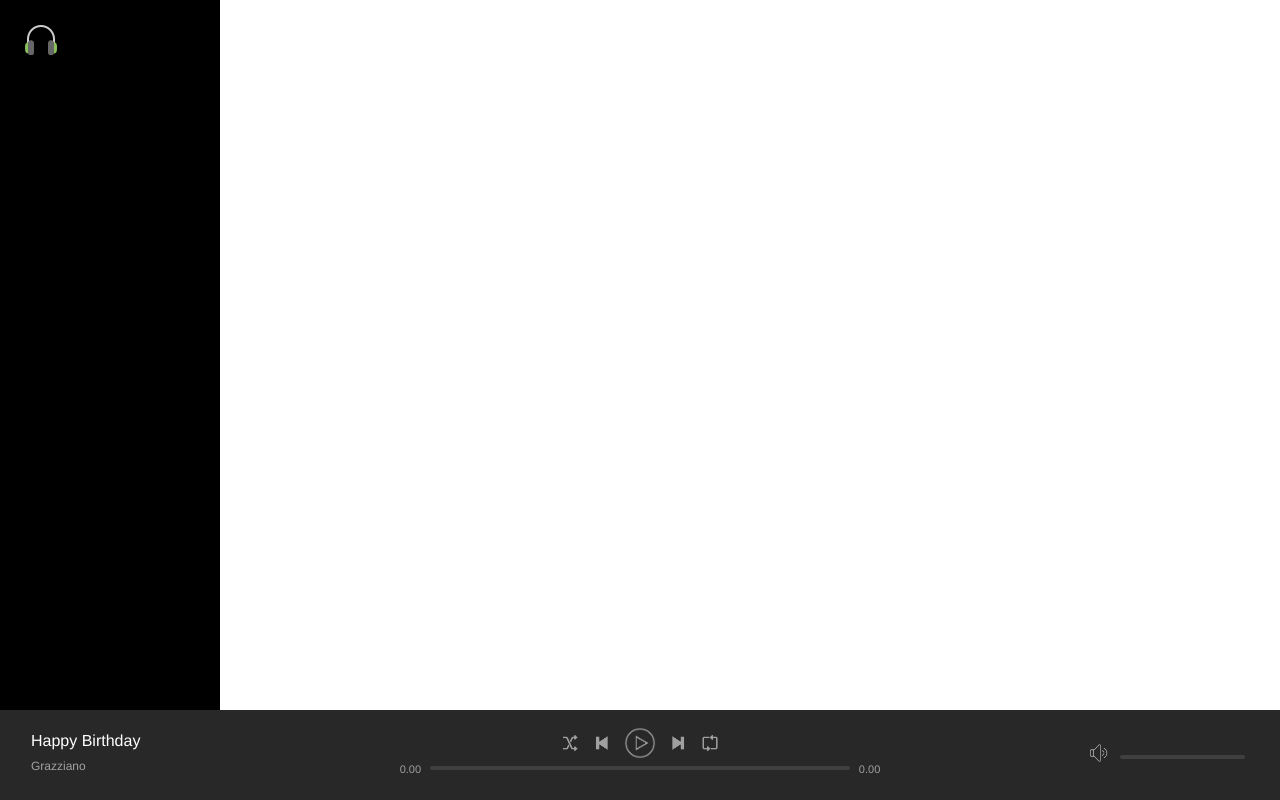
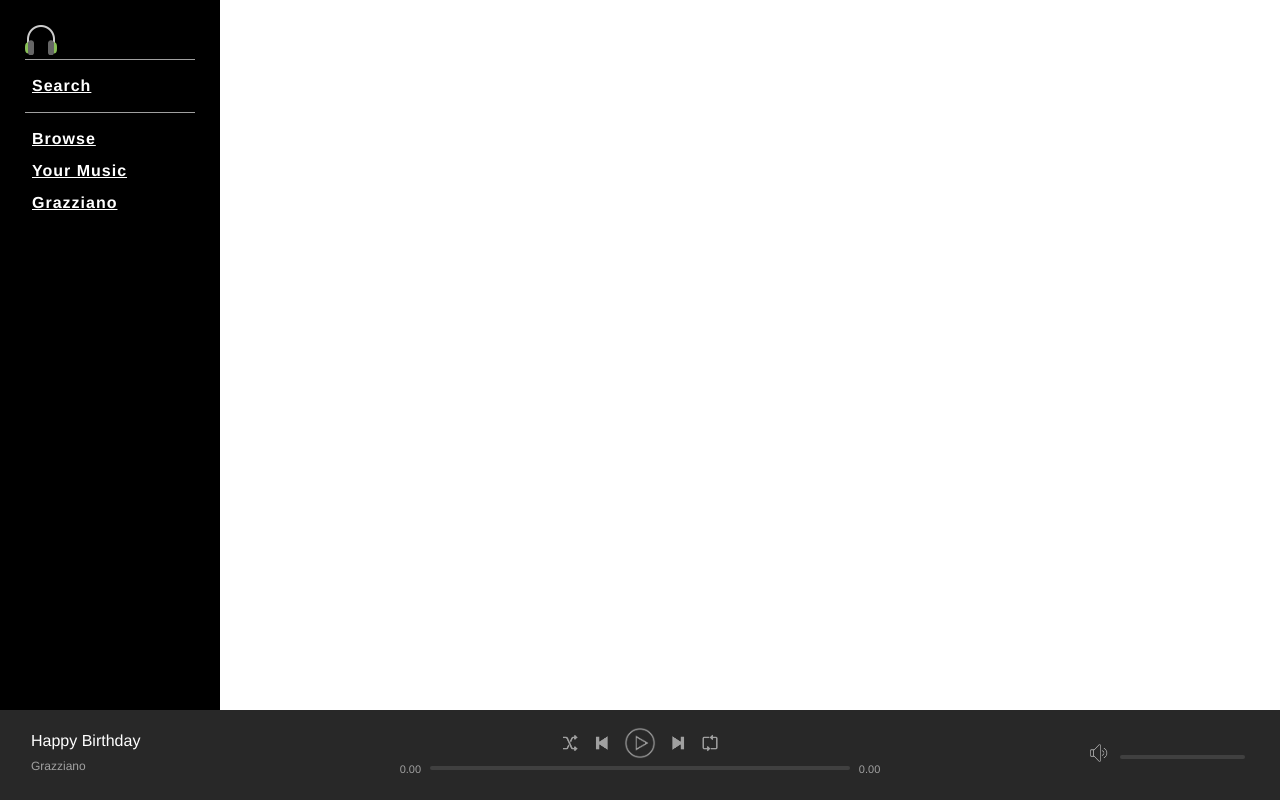
Before and after one commit to Grazziano/Slotify, a PHP site: page / in a window 1280 px wide. Run offline with PHP 8.4, Linux system fonts and the light colour scheme; the visitor is signed in with stand-in values (Sample User, id 1).

Commit message:
Navigation items

```diff
--- a/assets/css/style.css
+++ b/assets/css/style.css
@@ -168,3 +168,16 @@ body {
 .logo img {
     width: 32px;
 }
+
+.navBar .group {
+    border-top: 1px solid #a0a0a0;
+    padding: 10px 0;
+}
+
+.navItem {
+    padding: 7px;
+    font-size: 16px;
+    font-weight: 700;
+    display: block;
+    letter-spacing: 1px;
+}
--- a/index.php
+++ b/index.php
@@ -27,9 +27,29 @@ if (isset($_SESSION['userLoggedIn'])) {
 
             <div id="navBarContainer">
                 <nav class="navBar">
+
                     <a href="index.php" class="logo">
                         <img src="assets/images/icons/logo.png" alt="">
                     </a>
+
+                    <div class="group">
+                        <div class="navItem">
+                            <a href="search.php" class="navItemLink">Search</a>
+                        </div>
+                    </div>
+
+                    <div class="group">
+                        <div class="navItem">
+                            <a href="browse.php" class="navItemLink">Browse</a>
+                        </div>
+                        <div class="navItem">
+                            <a href="yourMusic.php" class="navItemLink">Your Music</a>
+                        </div>
+                        <div class="navItem">
+                            <a href="profile.php" class="navItemLink">Grazziano</a>
+                        </div>
+                    </div>
+
                 </nav>
             </div>
 
```
